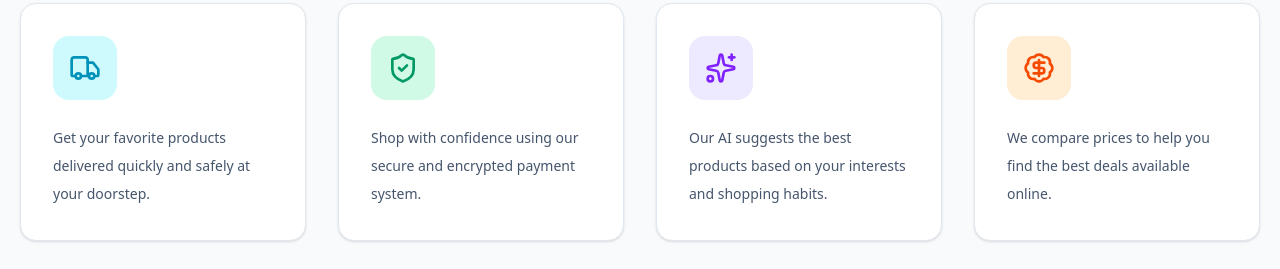
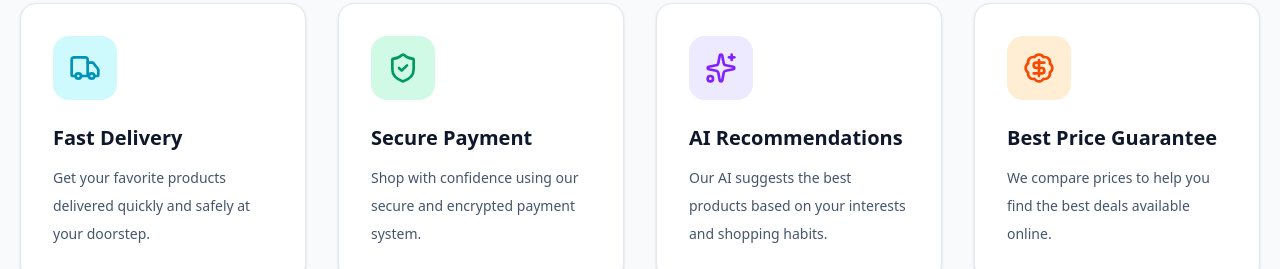
Before and after one commit to hasina-code/smartcart-ai-client, a Next.js app: page / in a window 1280 px wide. Shown: the part 1620-1889 px from the top of the page. Built offline with nearby package versions, Linux system fonts and the light colour scheme; no server answers.

Commit message:
implement why choose smartcart ai section with motion animations

```diff
--- a/src/components/home/Newsletter.tsx
+++ b/src/components/home/Newsletter.tsx
@@ -22,7 +22,7 @@ export default function Newsletter() {
           {/* Heading */}
 
           <h2 className="text-4xl font-bold text-white">
-            Subscribe to Our Newsletter
+            {/* Subscribe to Our Newsletter */}
           </h2>
 
           <p className="mx-auto mt-5 max-w-2xl text-lg text-cyan-100">
--- a/src/components/home/WhyChoose.tsx
+++ b/src/components/home/WhyChoose.tsx
@@ -77,7 +77,7 @@ export default function WhyChoose() {
                 </div>
 
                 <h3 className="mt-6 text-xl font-bold text-slate-900 dark:text-white">
-                  {/* {feature.title} */}
+                  {feature.title}
                 </h3>
 
                 <p className="mt-3 text-sm leading-7 text-slate-600 dark:text-slate-400">
```
